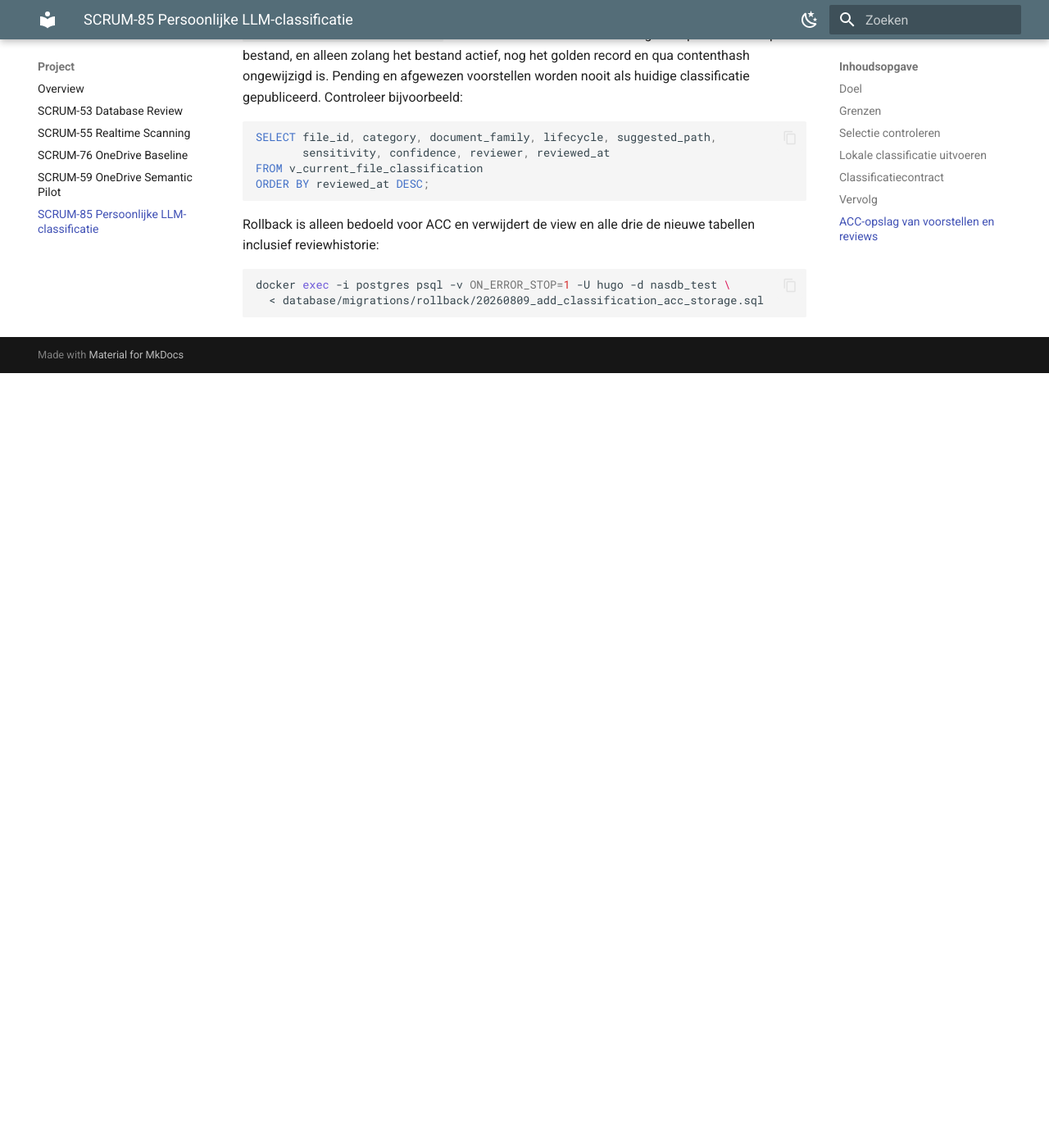
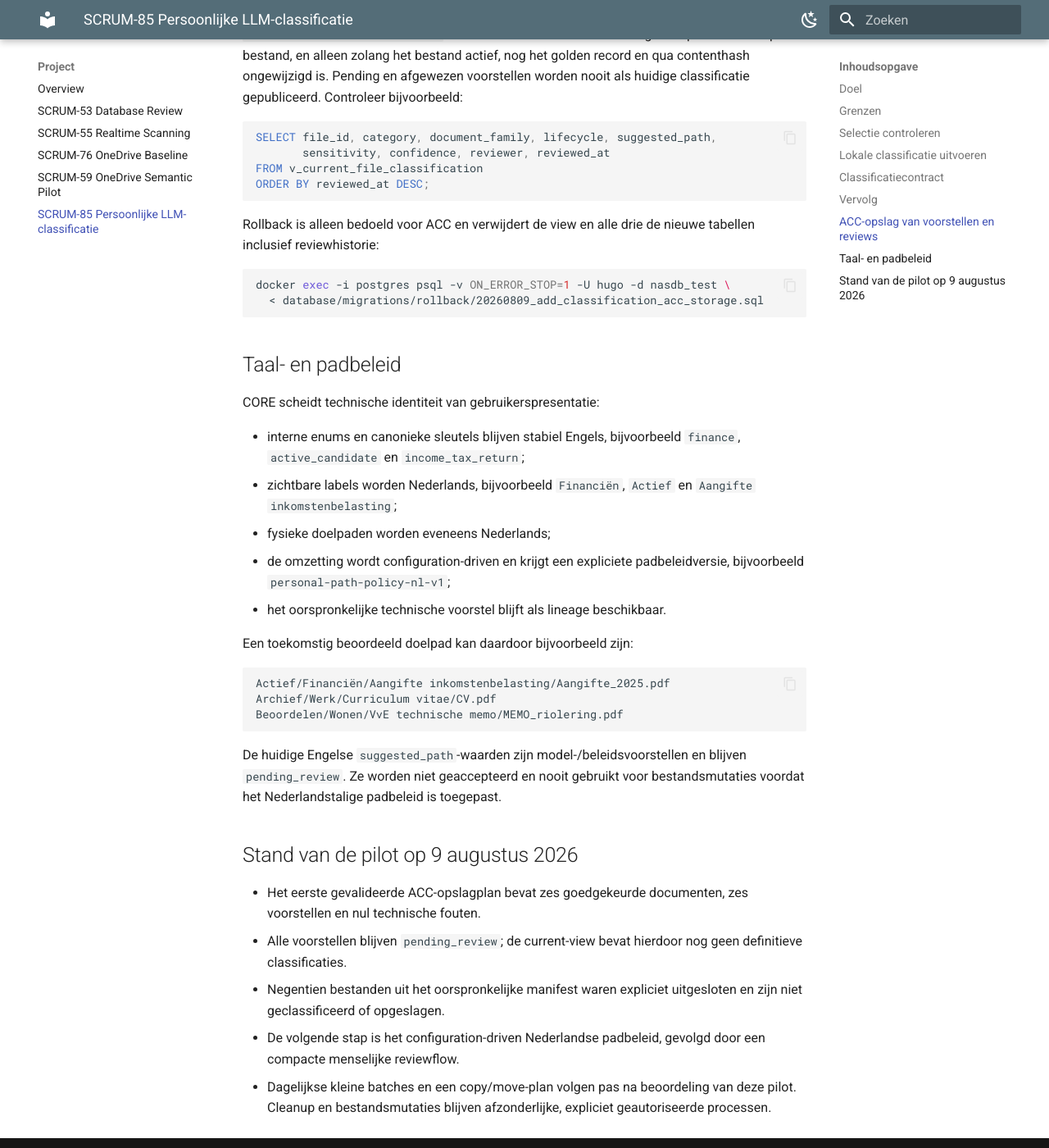
Before and after one commit to hugcoding/core-platform, an MkDocs documentation site: the page built from docs/project/scrum-85-personal-llm-classification.md, in a window 1280 px wide and 1400 px high, scrolled down 4285 px. Shown: the whole window at 82% size. Built offline with MkDocs 1.6.1 and Material for MkDocs 9.7.7, drawn with Linux system fonts in a browser that asks for light colours; before the commit the page ends 4740 px from its top, so only the background shows below that.

Commit message:
docs(scrum-85): record ACC status and Dutch path policy

````diff
--- a/docs/project/scrum-85-personal-llm-classification.md
+++ b/docs/project/scrum-85-personal-llm-classification.md
@@ -210,3 +210,42 @@ tabellen inclusief reviewhistorie:
 docker exec -i postgres psql -v ON_ERROR_STOP=1 -U hugo -d nasdb_test \
   < database/migrations/rollback/20260809_add_classification_acc_storage.sql
 ```
+
+## Taal- en padbeleid
+
+CORE scheidt technische identiteit van gebruikerspresentatie:
+
+- interne enums en canonieke sleutels blijven stabiel Engels, bijvoorbeeld
+  `finance`, `active_candidate` en `income_tax_return`;
+- zichtbare labels worden Nederlands, bijvoorbeeld `Financiën`, `Actief` en
+  `Aangifte inkomstenbelasting`;
+- fysieke doelpaden worden eveneens Nederlands;
+- de omzetting wordt configuration-driven en krijgt een expliciete
+  padbeleidversie, bijvoorbeeld `personal-path-policy-nl-v1`;
+- het oorspronkelijke technische voorstel blijft als lineage beschikbaar.
+
+Een toekomstig beoordeeld doelpad kan daardoor bijvoorbeeld zijn:
+
+```text
+Actief/Financiën/Aangifte inkomstenbelasting/Aangifte_2025.pdf
+Archief/Werk/Curriculum vitae/CV.pdf
+Beoordelen/Wonen/VvE technische memo/MEMO_riolering.pdf
+```
+
+De huidige Engelse `suggested_path`-waarden zijn model-/beleidsvoorstellen en
+blijven `pending_review`. Ze worden niet geaccepteerd en nooit gebruikt voor
+bestandsmutaties voordat het Nederlandstalige padbeleid is toegepast.
+
+## Stand van de pilot op 9 augustus 2026
+
+- Het eerste gevalideerde ACC-opslagplan bevat zes goedgekeurde documenten,
+  zes voorstellen en nul technische fouten.
+- Alle voorstellen blijven `pending_review`; de current-view bevat hierdoor nog
+  geen definitieve classificaties.
+- Negentien bestanden uit het oorspronkelijke manifest waren expliciet
+  uitgesloten en zijn niet geclassificeerd of opgeslagen.
+- De volgende stap is het configuration-driven Nederlandse padbeleid, gevolgd
+  door een compacte menselijke reviewflow.
+- Dagelijkse kleine batches en een copy/move-plan volgen pas na beoordeling van
+  deze pilot. Cleanup en bestandsmutaties blijven afzonderlijke, expliciet
+  geautoriseerde processen.
````
Also changed, not shown: docs/project/index.md (+4 -0 lines).
